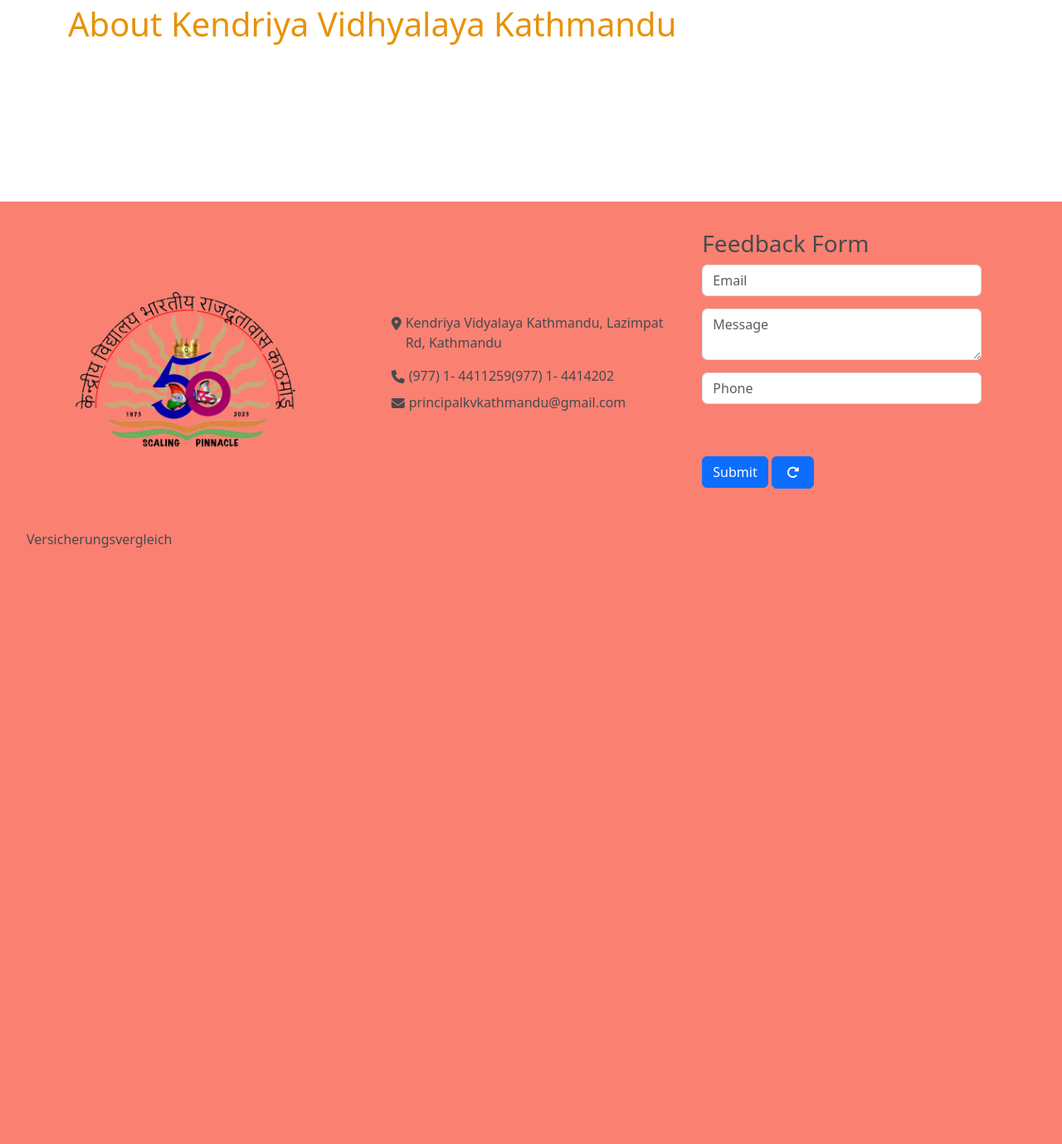
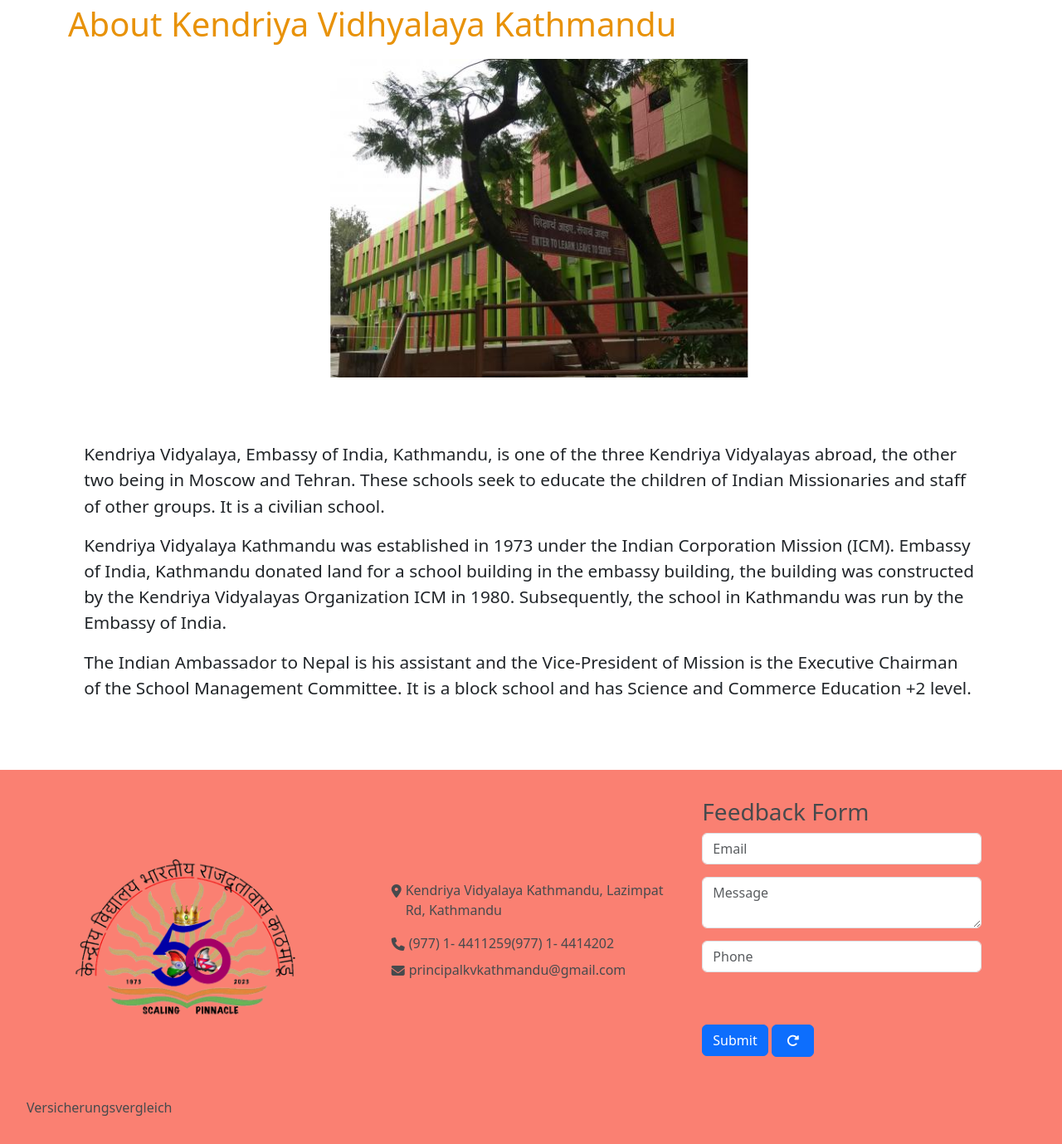
Before and after one commit to Kabilshr/Kendriya-Vidhyalaya-website, a Django app: page /About_KV in a window 1280 px wide. Shown: the part 106-1485 px from the top of the page at 83% size. Before the commit the page ends 766 px from the top, so only its background shows below. Run offline with Django 4.2, Linux system fonts and the light colour scheme; some libraries are stand-ins or nearby versions.

Commit message:
made about us and made script

```diff
--- a/website/website/main_app/static/website/styles.css
+++ b/website/website/main_app/static/website/styles.css
@@ -269,7 +269,7 @@
 }
 .stat-card i {
   transition: ease-in 1000ms forwards;
-  font-size: 3vw;
+  font-size: max(50px, 3vw);
   padding: 5px;
 }
 .stat-card h2 {
@@ -363,6 +363,20 @@
   bottom: -1px;
 }
 
+.about-container {
+  margin: 3rem 0px;
+  padding: 1.2rem;
+  font-size: 1.3rem;
+}
+
+.about-img {
+  height: 30vw;
+  position: relative;
+  left: 50%;
+  transform: translateX(-50%);
+  margin: 10px;
+}
+
 table {
   text-transform: capitalize;
 }
--- a/website/website/main_app/static/website/styles.sass
+++ b/website/website/main_app/static/website/styles.sass
@@ -239,8 +239,9 @@
         align-self: center
     i
         transition: ease-in 1000ms forwards
-        font-size: 3vw
+        font-size: max(50px, 3vw)
         padding: 5px
+
     h2
         font-weight: bold
         color: inherit
@@ -320,6 +321,18 @@
     position: relative
     bottom: -1px
 
+.about-container
+    margin: 3rem 0px
+    padding: 1.2rem
+    font-size: 1.3rem
+
+.about-img
+   height: 30vw
+   position: relative
+   left: 50%
+   transform: translateX(-50%)
+   margin: 10px
+
 //table
 table
     text-transform: capitalize
--- a/website/website/main_app/templates/website/about_kv.html
+++ b/website/website/main_app/templates/website/about_kv.html
@@ -1,4 +1,17 @@
 {% extends 'website/layout.html' %}
+{% load static %}
 {% block body %}
     <h1>About Kendriya Vidhyalaya Kathmandu</h1>
+    <img class="about-img" src="{% static 'website/school_building.jpg' %}" alt="School picture">
+    <div class="about-container">
+        <p>
+            Kendriya Vidyalaya, Embassy of India, Kathmandu, is one of the three Kendriya Vidyalayas abroad, the other two being in Moscow and Tehran. These schools seek to educate the children of Indian Missionaries and staff of other groups. It is a civilian school.
+        </p>
+        <p>
+            Kendriya Vidyalaya Kathmandu was established in 1973 under the Indian Corporation Mission (ICM). Embassy of India, Kathmandu donated land for a school building in the embassy building, the building was constructed by the Kendriya Vidyalayas Organization ICM in 1980. Subsequently, the school in Kathmandu was run by the Embassy of India.
+        </p>
+        <p>
+            The Indian Ambassador to Nepal is his assistant and the Vice-President of Mission is the Executive Chairman of the School Management Committee. It is a block school and has Science and Commerce Education +2 level.
+        </p>
+    </div>
 {% endblock %}
--- a/website/website/main_app/templates/website/layout.html
+++ b/website/website/main_app/templates/website/layout.html
@@ -39,7 +39,7 @@
                             <ul class="dropdown-menu">
                                 <li><a class="dropdown-item" href="{% url 'principal_message' %}">Principal's message</a></li>
                                 <li><a class="dropdown-item" href="{% url 'about_kv' %}">About KV</a></li>
-                                <li><a class="dropdown-item" href="{% url 'milestone' %}">Milestone</a></li>
+                                <!-- <li><a class="dropdown-item" href="{% url 'milestone' %}">Milestone</a></li> -->
                                 <li><a class="dropdown-item" href="{% url 'fees' %}">Fee Structure</a></li>
                                 <li><a class="dropdown-item" href="{% url 'contact_us' %}">Contact us</a></li>
                             </ul>
```
Also changed, not shown: website/website/main_app/templates/website/committes.html (+1 -10 lines), website/website/main_app/templates/website/gallery.html (+7 -14 lines), website/website/db.sqlite3, 2 other files.
